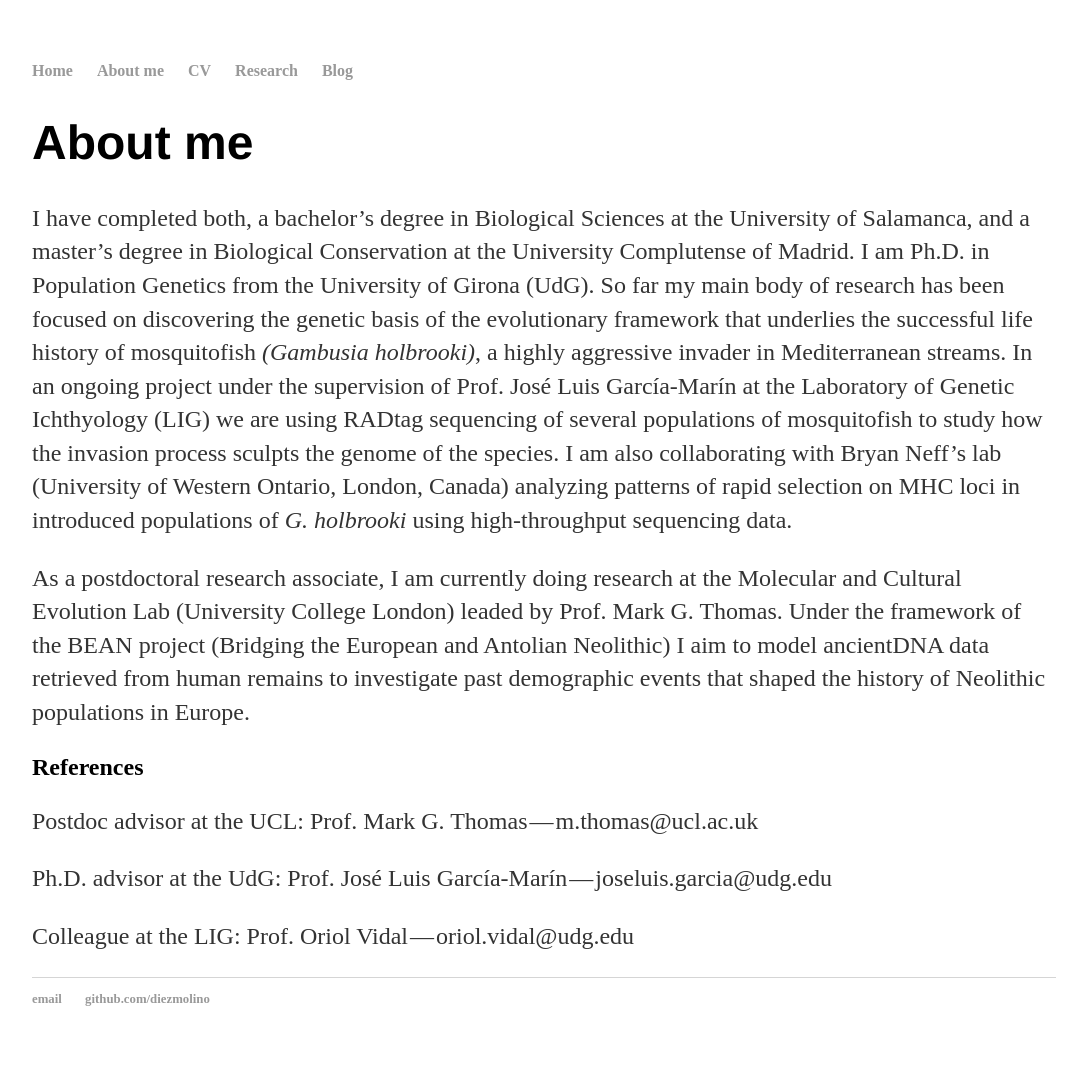
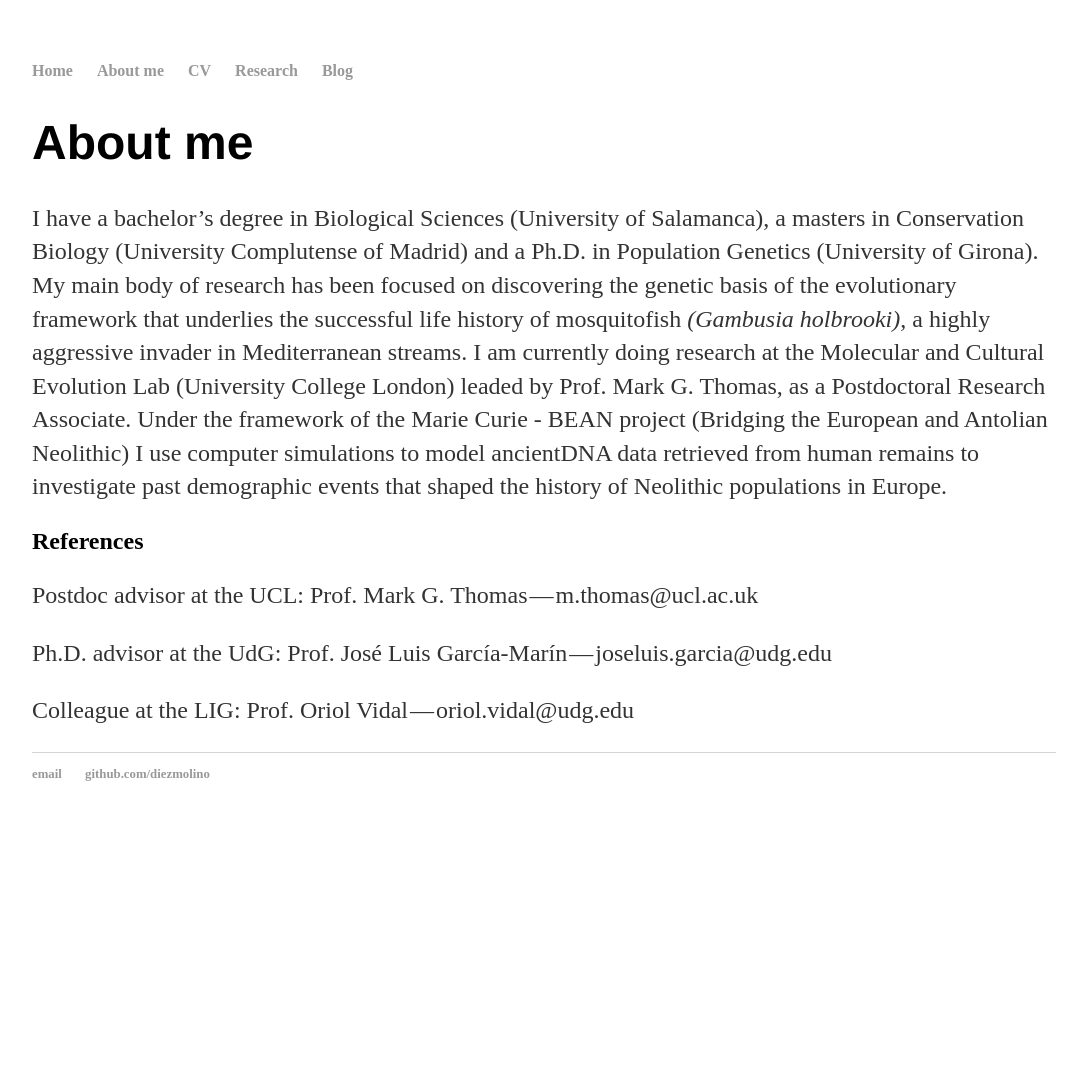
Before and after one commit to DiezMolino/diezmolino.github.io, a Jekyll site: the page about/index.html, which Jekyll copies as it is, in a window 1280 px wide. Shown: the whole page, without its empty margins (96-1175 px from the left). Built offline with Jekyll 4.4.1, drawn with Linux system fonts in a browser that asks for light colours; after the commit the page ends 900 px from its top, so only the background shows below that.

Commit message:
Update index.html

```diff
--- a/about/index.html
+++ b/about/index.html
@@ -18,9 +18,7 @@
 		<div class="container">
     		<div class="blurb">
         		<h1>About me</h1>
-        		<p>I have completed both, a bachelor’s degree in Biological Sciences at the University of Salamanca, and a master’s degree in Biological Conservation at the University Complutense of Madrid. I am Ph.D. in Population Genetics from the University of Girona (UdG). So far my main body of research has been focused on discovering the genetic basis of the evolutionary framework that underlies the successful life history of mosquitofish <i>(Gambusia holbrooki)</i>, a highly aggressive invader in Mediterranean streams. In an ongoing project under the supervision of Prof. José Luis García-Marín at the Laboratory of Genetic Ichthyology (LIG) we are using RADtag sequencing of several populations of mosquitofish to study how the invasion process sculpts the genome of the species. I am also collaborating with Bryan Neff’s lab (University of Western Ontario, London, Canada) analyzing patterns of rapid selection on MHC loci in introduced populations of <i>G. holbrooki</i> using high-throughput sequencing data.</p>
-
-<p>As a postdoctoral research associate, I am currently doing research at the Molecular and Cultural Evolution Lab (University College London) leaded by Prof. Mark G. Thomas. Under the framework of the BEAN project (Bridging the European and Antolian Neolithic) I aim to model ancientDNA data retrieved from human remains to investigate past demographic events that shaped the history of Neolithic populations in Europe.</p>
+        		<p>I have a bachelor’s degree in Biological Sciences (University of Salamanca), a masters in Conservation Biology (University Complutense of Madrid) and a Ph.D. in Population Genetics (University of Girona). My main body of research has been focused on discovering the genetic basis of the evolutionary framework that underlies the successful life history of mosquitofish <i>(Gambusia holbrooki)</i>, a highly aggressive invader in Mediterranean streams. I am currently doing research at the Molecular and Cultural Evolution Lab (University College London) leaded by Prof. Mark G. Thomas, as a Postdoctoral Research Associate. Under the framework of the Marie Curie - BEAN project (Bridging the European and Antolian Neolithic) I use computer simulations to model ancientDNA data retrieved from human remains to investigate past demographic events that shaped the history of Neolithic populations in Europe.</p>
 
 <h2>References</h2>
 <p>Postdoc advisor at the UCL: Prof. Mark G. Thomas — m.thomas@ucl.ac.uk </p>
```
